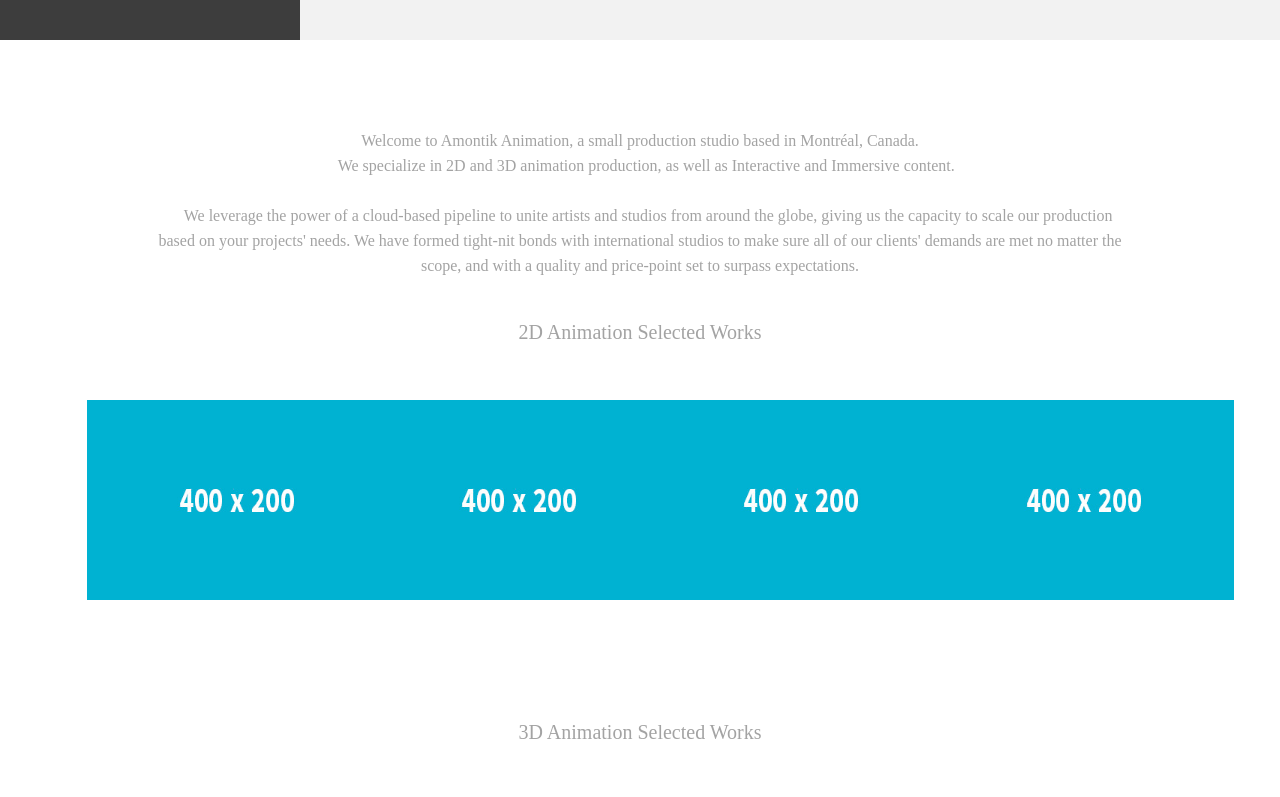
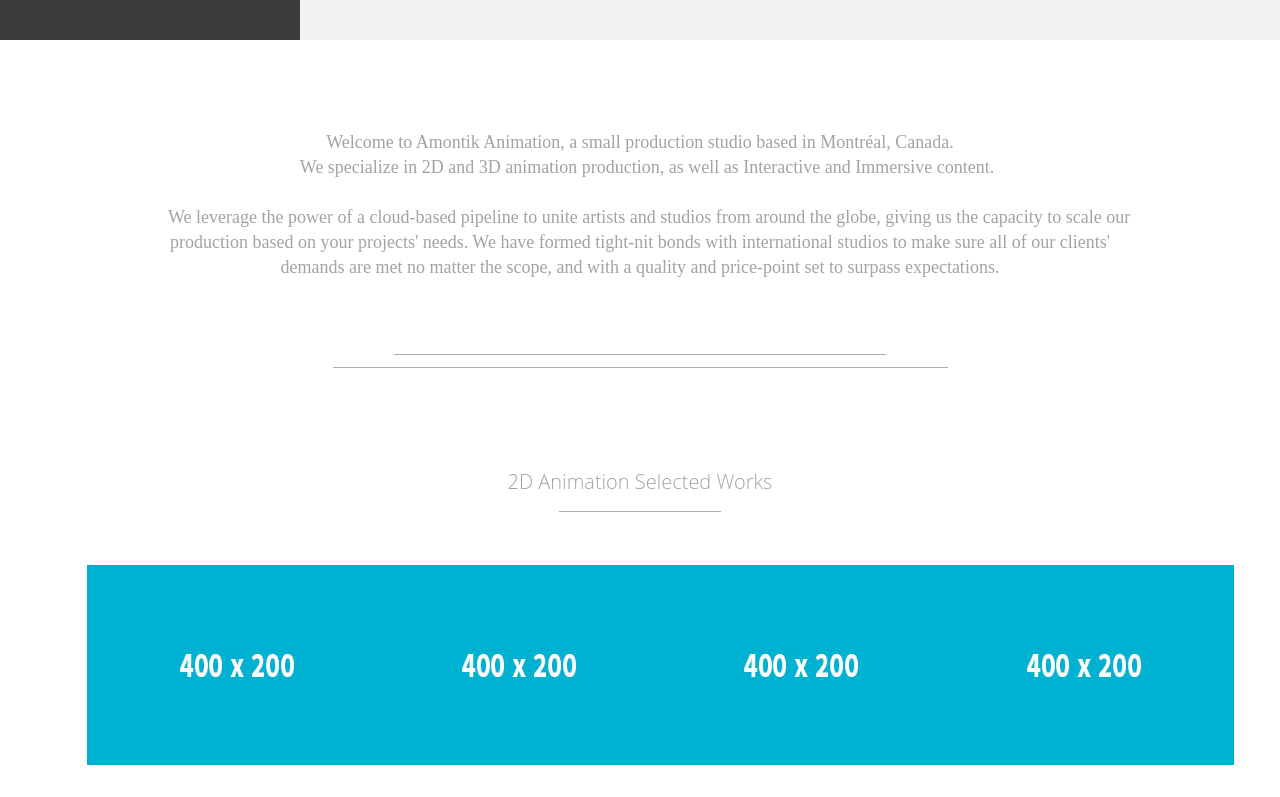
Before and after one commit to alexvlair/alexvlair.github.io, a plain HTML site: page index.html in a window 1280 px wide. Shown: the part 760-1557 px from the top of the page. Drawn offline with Linux system fonts and the light colour scheme.

Commit message:
Update singlePageTemplate.css

```diff
--- a/css/singlePageTemplate.css
+++ b/css/singlePageTemplate.css
@@ -36,7 +36,7 @@
 	width: 100%;
 	top: 0px;
 	background-color: #FFFFFF;
-	border-bottom: 1px solid #2C9AB7;
+	border-bottom: 1px solid #000000;
 	z-index: 0;
 }
 .logo {
@@ -90,6 +90,7 @@
 	letter-spacing: 4px;
 	z-index: 5;
 
+
 }
 /* Hero Section */
 
@@ -112,6 +113,7 @@
   min-width: 10%;
   height: 100%;
   z-index: -6;
+	border-bottom: 1px solid #000000;
 }
 
 .light {
@@ -128,8 +130,8 @@
 }
 /* About Section */
 .text_column {
-	font: "Julius Sans One";
-	font-size: 16px;
+	font: "Open Sans";
+	font-size: 18px;
 	width: 80%;
 	text-align: center;
 	font-weight: lighter;
@@ -162,7 +164,7 @@
 	margin-right: 5px;
 	margin-bottom: 5px;
 	margin-left: 5px;
-	color: #52BAD5;
+	color: #000;
 }
 .gallery .thumbnail p {
 	margin-top: 0px;
@@ -173,7 +175,7 @@
 }
 /* Parallax Section */
 .banner {
-	background-color: #2D9AB7;
+	background-color: #000000;
 	background-image: url(../images/parallax.png);
 	height: 400px;
 	background-attachment: fixed;
@@ -200,7 +202,49 @@
 	margin-right: 0px;
 	margin-bottom: 0px;
 	margin-left: 0px;
+
 }
+
+    div.horizontal-line
+
+    {
+    height: 1px; /* Line width */
+    background-color: #AFAFAF; /* Line color */
+    width: 40%; /* Override in-line if you want specific height. */
+    margin-left:30%;
+		margin-top:6%;
+
+	 /* Causes the line to float to left of content. You can instead use position:absolute or display:inline-block if this fits better with your design */
+
+    }
+
+div.horizontal-line2
+
+    {
+    height: 1px; /* Line width */
+    background-color: #AFAFAF; /* Line color */
+    width: 50%; /* Override in-line if you want specific height. */
+    margin-left:25%;
+		margin-top:1%;
+		margin-bottom:6%;
+	 /* Causes the line to float to left of content. You can instead use position:absolute or display:inline-block if this fits better with your design */
+
+    }
+
+ div.horizontal-UNDERline
+
+    {
+    height: 1px; /* Line width */
+    background-color: #AFAFAF; /* Line color */
+    width: 14%; /* Override in-line if you want specific height. */
+    margin-left:43%;
+		margin-top:-1%;
+	margin-bottom: 2%;
+
+	 /* Causes the line to float to left of content. You can instead use position:absolute or display:inline-block if this fits better with your design */
+
+    }
+
 /* More info */
 footer {
 	background-color: #FFFFFF;
@@ -214,7 +258,7 @@
 
 .h4 {
 text-align: center;
-	font-family: "Julius Sans One";
+	font-family: 'Open Sans';
 	color: #A3A3A3;
 	font-weight: lighter;
 	font-size:20px;
```
